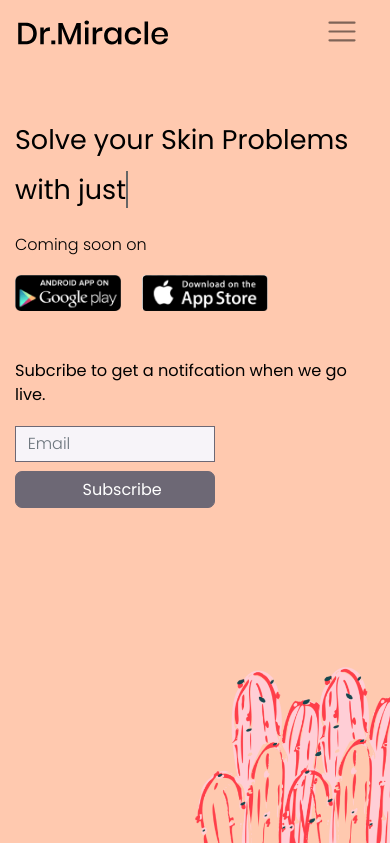
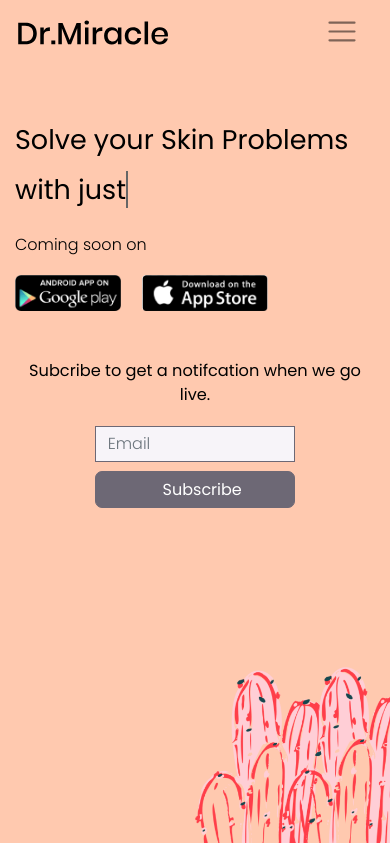
Before and after one commit to Ose-Me/Dr-Miracle, a PHP site: page / in a window 390 px wide. Shown: the top 843 px of the page. Run offline with PHP 8.4, Linux system fonts and the light colour scheme; data that the repository does not hold is empty; some libraries are stand-ins or nearby versions.

Commit message:
fix:mobile

```diff
--- a/assets/css/styles.css
+++ b/assets/css/styles.css
@@ -472,6 +472,10 @@ img.hover-shadow {
     margin-bottom: 0.5rem;
   }
 
+  .subscribe-text {
+    text-align: center;
+  }
+
   .mySlides img {
     margin-top: 5%;
     width: 250px;
@@ -498,6 +502,10 @@ img.hover-shadow {
   .mockup-img {
     width: 100%;
   }
+
+  .form-inline {
+    justify-content: center;
+  }
 }
 
 @media only screen and (max-width: 320px) {
--- a/index.php
+++ b/index.php
@@ -80,12 +80,12 @@ $conn = null;
                         <ul class="navbar-nav ml-auto">
 
                             <li class="nav-item">
-                                <a class="nav-link top-link" href="./about.html">About
+                                <a class="nav-link top-link" href="#">About
                                     <!-- <span class="sr-only">(current)</span> -->
                                 </a>
                             </li>
                             <li class="nav-item">
-                                <a class="nav-link top-link" href="./contact.html">Contact</a>
+                                <a class="nav-link top-link" href="#">Contact</a>
                             </li>
                         </ul>
                         <a class="nav-link top-link pr-0" href="#girl"><button class="btn top-btn">Subscribe</button></a>
@@ -245,7 +245,7 @@ $conn = null;
         <div class="d-flex justify-content-end align-items-center" id="girl">
             <div class="pl-md-5 pl-3">
                 <p>Subcribe to get a notification when we go Live.</p>
-                <form class="form-inline" method="post" action="index.php">
+                <form class="form-inline justify-content-start" method="post" action="index.php">
 
                     <div class="form-group mr-sm-3">
                         <label for="email" class="sr-only">email</label>
```
